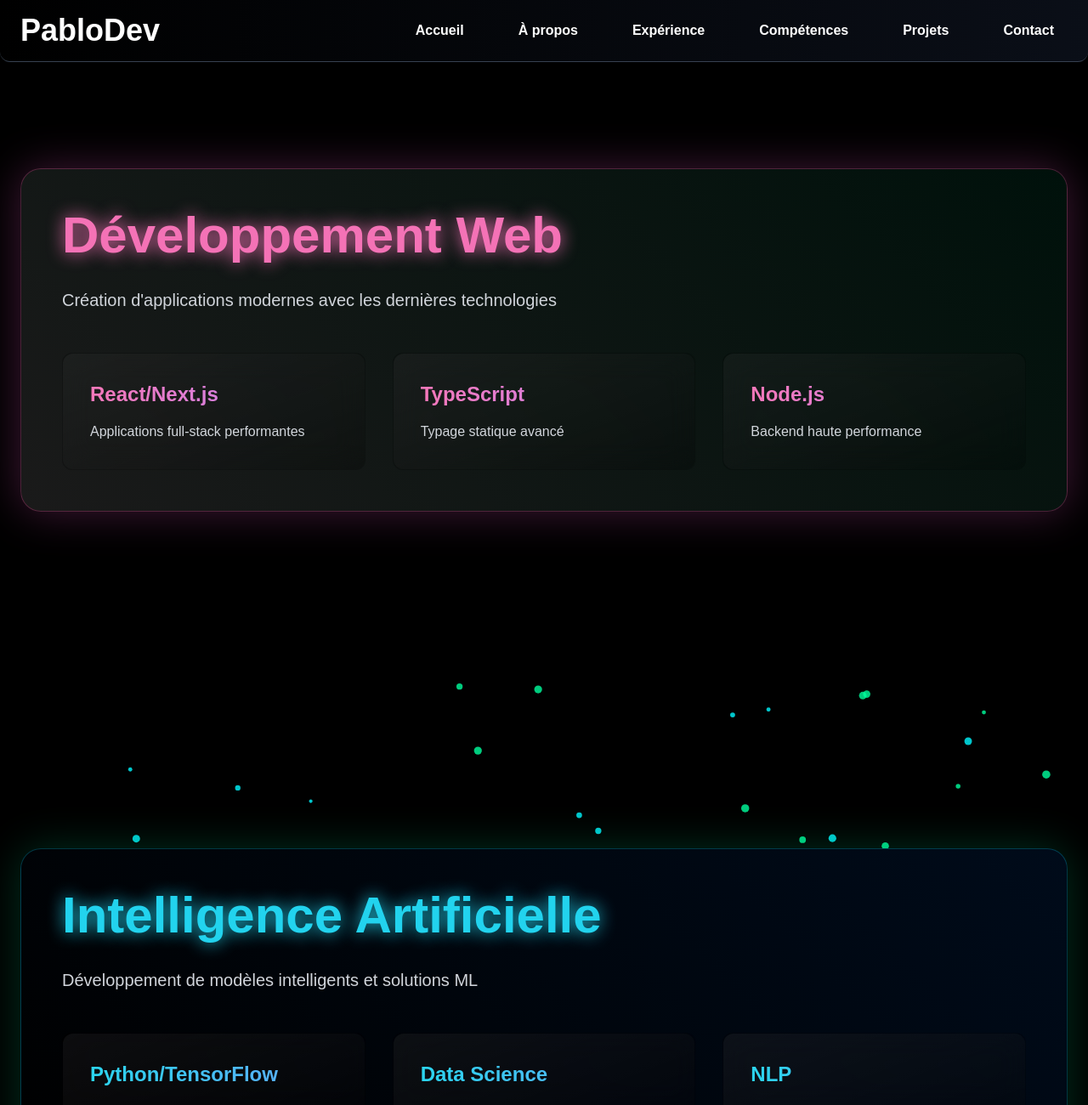
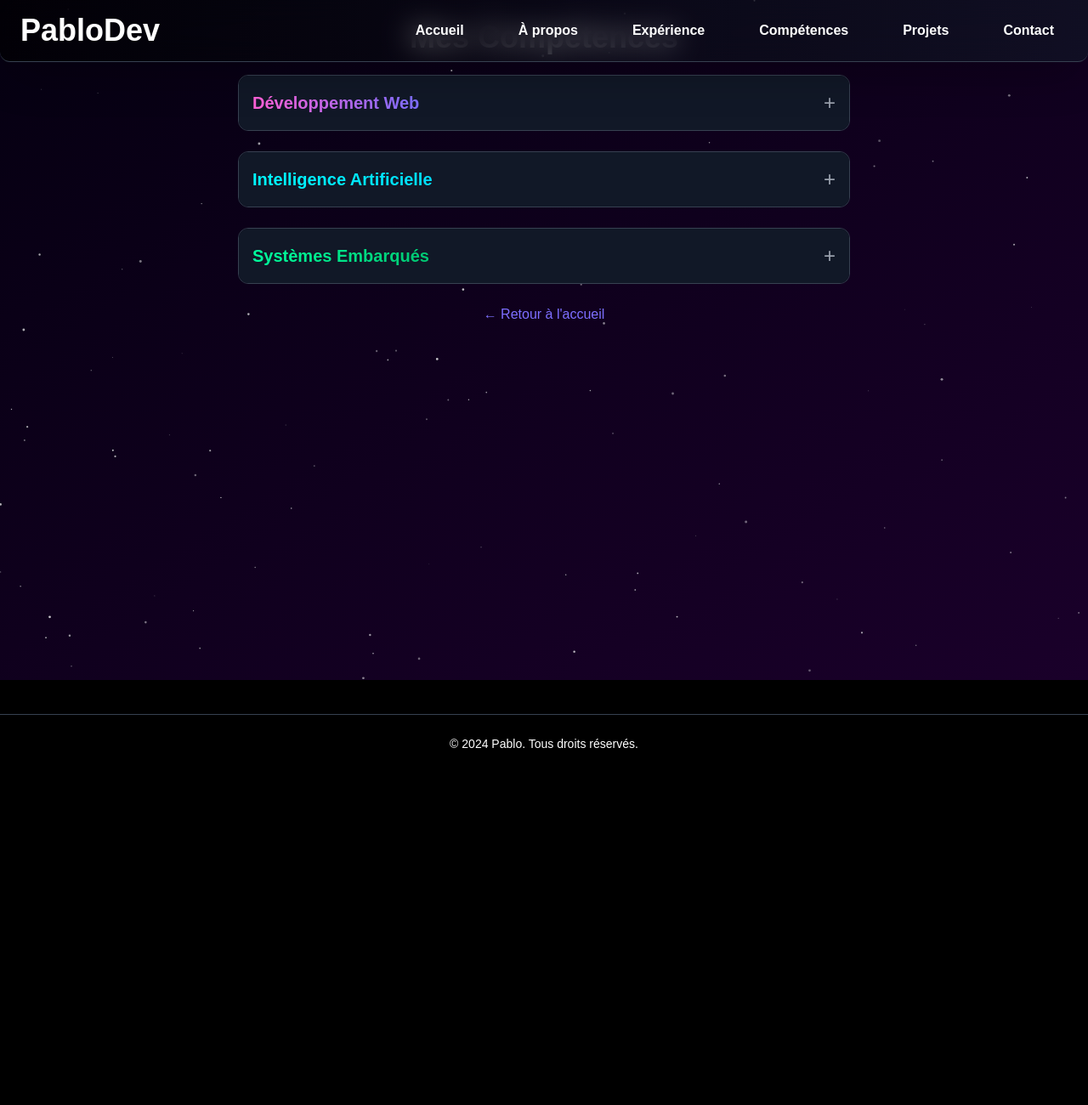
Before and after one commit to PabloDev-bit/portfolio, a Next.js app in the folder my-next-app/: page /skills in a window 1280 px wide. Shown: the top 1300 px of the page at 85% size. After the commit the page ends 909 px from the top, so only its background shows below. Built offline with nearby package versions, Linux system fonts and the light colour scheme.

Commit message:
feat: refactor SkillsPage component for improved structure and performance

```diff
--- a/my-next-app/app/skills/page.tsx
+++ b/my-next-app/app/skills/page.tsx
@@ -1,299 +1,197 @@
-'use client';
+"use client";
+// =============================================================
+// Skills Page – Cosmic Accordion Theme
+// =============================================================
+import React, { useState, useEffect, useRef } from "react";
+import { motion, AnimatePresence } from "framer-motion";
+import Link from "next/link";
 
-import { motion } from 'framer-motion';
-import { useEffect, useRef, useState, useCallback } from 'react';
-
-// Configuration des particules
-class Particle {
-  constructor(
-    public x: number,
-    public y: number,
-    public vx: number,
-    public vy: number,
-    public size: number,
-    public color: string,
-    public alpha: number,
-    public baseSize: number
-  ) {}
-}
-
-const ParticleCanvas = ({ colors, behavior }: { colors: string[]; behavior: 'attract' | 'repel' | 'flock' }) => {
+// INLINE ParticleBackground: full-screen starfield
+function ParticleBackground() {
   const canvasRef = useRef<HTMLCanvasElement>(null);
-  const particles = useRef<Particle[]>([]);
-  const mousePos = useRef({ x: -1000, y: -1000 });
-
-  const initParticles = useCallback(() => {
-    if (!canvasRef.current) return;
-    const canvas = canvasRef.current;
-
-    particles.current = Array.from({ length: 100 }).map(() => {
-      const color = colors[Math.floor(Math.random() * colors.length)];
-      return new Particle(
-        Math.random() * canvas.width,
-        Math.random() * canvas.height,
-        (Math.random() - 0.5) * 0.3,
-        (Math.random() - 0.5) * 0.3,
-        Math.random() * 3 + 2,
-        color,
-        0,
-        Math.random() * 3 + 2
-      );
-    });
-  }, [colors]);
-
-  const updateParticles = useCallback(() => {
-    particles.current.forEach((p) => {
-      // Comportement différent selon la section
-      switch(behavior) {
-        case 'attract':
-          p.vx += (mousePos.current.x - p.x) * 0.0001;
-          p.vy += (mousePos.current.y - p.y) * 0.0001;
-          break;
-        case 'repel':
-          const dx = mousePos.current.x - p.x;
-          const dy = mousePos.current.y - p.y;
-          const dist = Math.sqrt(dx * dx + dy * dy);
-          if (dist < 150) {
-            p.vx -= (dx / dist) * 0.1;
-            p.vy -= (dy / dist) * 0.1;
-          }
-          break;
-        case 'flock':
-          // Logique de flocking...
-          break;
-      }
-
-      p.x += p.vx;
-      p.y += p.vy;
-      p.alpha = Math.min(p.alpha + 0.02, 0.8);
-    });
-  }, [behavior]);
-
   useEffect(() => {
     const canvas = canvasRef.current;
     if (!canvas) return;
-    const ctx = canvas.getContext('2d');
+    const ctx = canvas.getContext("2d");
     if (!ctx) return;
-
-    const animate = () => {
-      ctx.clearRect(0, 0, canvas.width, canvas.height);
-      updateParticles();
-
-      particles.current.forEach((p) => {
+    let animId: number;
+    const dpr = window.devicePixelRatio || 1;
+    const stars: { x: number; y: number; r: number; opacity: number; vx: number; vy: number }[] = [];
+    const init = () => {
+      canvas.width = canvas.offsetWidth * dpr;
+      canvas.height = canvas.offsetHeight * dpr;
+      ctx.scale(dpr, dpr);
+      stars.length = 0;
+      for (let i = 0; i < 120; i++) {
+        stars.push({
+          x: Math.random() * canvas.offsetWidth,
+          y: Math.random() * canvas.offsetHeight,
+          r: Math.random() * 1.2 + 0.3,
+          opacity: Math.random() * 0.5 + 0.3,
+          vx: (Math.random() - 0.5) * 0.1,
+          vy: (Math.random() - 0.5) * 0.1,
+        });
+      }
+    };
+    const render = () => {
+      if (!ctx || !canvas) return;
+      ctx.clearRect(0, 0, canvas.offsetWidth, canvas.offsetHeight);
+      stars.forEach((s) => {
+        s.x += s.vx;
+        s.y += s.vy;
+        if (s.x < 0 || s.x > canvas.offsetWidth) s.vx *= -1;
+        if (s.y < 0 || s.y > canvas.offsetHeight) s.vy *= -1;
+        ctx.globalAlpha = s.opacity;
+        ctx.fillStyle = "#ffffff";
         ctx.beginPath();
-        ctx.arc(p.x, p.y, p.size, 0, Math.PI * 2);
-        ctx.fillStyle = `${p.color}${Math.floor(p.alpha * 255).toString(16).padStart(2, '0')}`;
+        ctx.arc(s.x, s.y, s.r, 0, Math.PI * 2);
         ctx.fill();
       });
-
-      requestAnimationFrame(animate);
+      animId = requestAnimationFrame(render);
     };
-
-    const handleResize = () => {
-      if (!canvas) return;
-      canvas.width = window.innerWidth;
-      canvas.height = window.innerHeight;
-      initParticles();
-    };
-
-    window.addEventListener('resize', handleResize);
-    handleResize();
-    animate();
-
-    return () => window.removeEventListener('resize', handleResize);
-  }, [initParticles, updateParticles]);
-
+    init();
+    render();
+    window.addEventListener("resize", () => { init(); });
+    return () => { cancelAnimationFrame(animId); window.removeEventListener("resize", init); };
+  }, []);
   return (
     <canvas
       ref={canvasRef}
-      className="absolute inset-0 w-full h-full pointer-events-none transition-opacity duration-1000"
-      onMouseMove={(e) => {
-        mousePos.current = { x: e.clientX, y: e.clientY };
-      }}
+      className="absolute inset-0 w-full h-full pointer-events-none"
     />
   );
-};
+}
 
-const SkillSection = ({
-  title,
-  description,
-  particles,
-  theme,
-  children
-}: {
-  title: string;
-  description: string;
-  particles: { colors: string[]; behavior: 'attract' | 'repel' | 'flock' };
-  theme: 'cyber' | 'neon' | 'matrix' | 'space';
-  children: React.ReactNode;
-}) => {
-  const [hovered, setHovered] = useState(false);
+// Theme gradients for each section
+const SECTION_STYLES = {
+  "Développement Web": {
+    gradient: "from-[#ff61d8] to-[#7d6fff]",
+    bar: "bg-gradient-to-r from-[#ff61d8] to-[#7d6fff]",
+  },
+  "Intelligence Artificielle": {
+    gradient: "from-[#00f7ff] to-[#00dcf8]",
+    bar: "bg-gradient-to-r from-[#00f7ff] to-[#00dcf8]",
+  },
+  "Systèmes Embarqués": {
+    gradient: "from-[#00ff9d] to-[#00c772]",
+    bar: "bg-gradient-to-r from-[#00ff9d] to-[#00c772]",
+  },
+} as const;
 
-  return (
-    <motion.section
-      className="relative min-h-screen flex items-center justify-center px-6 overflow-hidden"
-      onViewportEnter={() => setHovered(true)}
-      onViewportLeave={() => setHovered(false)}
-      viewport={{ once: true, margin: "-30% 0px" }}
-    >
-      <ParticleCanvas {...particles} />
+type SectionKey = keyof typeof SECTION_STYLES;
+interface Skill { name: string; level: number }
+interface Section { title: SectionKey; description: string; skills: Skill[] }
 
-      <div className="relative z-10 max-w-7xl mx-auto w-full">
-        <motion.div
-          className={`p-12 rounded-3xl backdrop-blur-xl border ${
-            theme === 'cyber' ? 'border-pink-500/30' :
-            theme === 'neon' ? 'border-cyan-500/30' :
-            'border-emerald-500/30'
-          }`}
-          initial={{ opacity: 0, y: 100 }}
-          whileInView={{ opacity: 1, y: 0 }}
-          transition={{ duration: 1 }}
-          style={{
-            background: `linear-gradient(45deg, ${theme === 'cyber' ? '#1a1a1a' : '#000'}, ${theme === 'neon' ? '#000b1a' : '#00110b'})`,
-            boxShadow: `0 0 50px ${theme === 'cyber' ? '#ff61d840' : '#00ff9d30'}`
-          }}
-        >
-          <motion.h2
-            className={`text-6xl font-bold mb-8 ${
-              theme === 'cyber' ? 'text-pink-400' :
-              theme === 'neon' ? 'text-cyan-400' :
-              'text-emerald-400'
-            }`}
-            animate={hovered ? { textShadow: "0 0 20px currentColor" } : {}}
-            transition={{ duration: 1 }}
-          >
-            {title}
-          </motion.h2>
+const SECTIONS: Section[] = [
+  {
+    title: "Développement Web",
+    description: "Interfaces réactives, SSR & performances optimisées.",
+    skills: [
+      { name: "React / Next.js", level: 95 },
+      { name: "TypeScript", level: 92 },
+      { name: "Node.js", level: 90 },
+      { name: "Tailwind CSS", level: 88 },
+    ],
+  },
+  {
+    title: "Intelligence Artificielle",
+    description: "Modèles ML, Chatbots & pipelines de données.",
+    skills: [
+      { name: "Python / TensorFlow", level: 85 },
+      { name: "NLP / LLM", level: 80 },
+      { name: "Data Science", level: 78 },
+    ],
+  },
+  {
+    title: "Systèmes Embarqués",
+    description: "Firmware temps réel & IoT basse consommation.",
+    skills: [
+      { name: "C++20", level: 82 },
+      { name: "Rust", level: 75 },
+      { name: "Embedded IoT", level: 70 },
+    ],
+  },
+];
 
-          <motion.p
-            className="text-xl text-gray-300 mb-12 max-w-3xl"
-            initial={{ opacity: 0 }}
-            animate={{ opacity: 1 }}
-            transition={{ delay: 0.5 }}
-          >
-            {description}
-          </motion.p>
-
-          <div className="grid grid-cols-1 md:grid-cols-2 lg:grid-cols-3 gap-8">
-            {children}
-          </div>
-        </motion.div>
-      </div>
-    </motion.section>
-  );
-};
-
-const SkillCard = ({ title, description, theme }: { title: string; description: string; theme: string }) => {
-  const [isHovered, setIsHovered] = useState(false);
-
-  return (
-    <motion.div
-      className="relative p-8 rounded-xl backdrop-blur-lg border bg-black/20 hover:bg-black/40 transition-all"
-      onHoverStart={() => setIsHovered(true)}
-      onHoverEnd={() => setIsHovered(false)}
-      animate={{
-        borderColor: isHovered ?
-          theme === 'cyber' ? '#ff61d8' :
-          theme === 'neon' ? '#00f7ff' : '#00ff9d' : 'transparent',
-        y: isHovered ? -10 : 0
-      }}
-      transition={{ duration: 0.3 }}
-    >
-      <div className="absolute inset-0 rounded-xl bg-gradient-to-br from-white/5 to-transparent" />
-
-      <h3 className={`text-2xl font-bold mb-4 bg-gradient-to-r ${
-        theme === 'cyber' ? 'from-pink-400 to-purple-400' :
-        theme === 'neon' ? 'from-cyan-400 to-blue-400' :
-        'from-green-400 to-emerald-400'
-      } bg-clip-text text-transparent`}>
-        {title}
-      </h3>
-      <p className="text-gray-300">{description}</p>
-
-      <motion.div
-        className="absolute inset-0 rounded-xl border pointer-events-none"
-        animate={{
-          opacity: isHovered ? 1 : 0,
-          borderColor: theme === 'cyber' ? '#ff61d8' :
-                      theme === 'neon' ? '#00f7ff' : '#00ff9d'
-        }}
-        transition={{ duration: 0.3 }}
-      />
-    </motion.div>
-  );
+// Accordion animation variants
+const variants = {
+  open: { height: "auto", opacity: 1 },
+  collapsed: { height: 0, opacity: 0 },
 };
 
 export default function SkillsPage() {
+  const [openIndex, setOpenIndex] = useState<number | null>(null);
+  const toggle = (i: number) => setOpenIndex(openIndex === i ? null : i);
+
   return (
-    <div className="relative min-h-screen bg-black text-white overflow-hidden">
-      <SkillSection
-        title="Développement Web"
-        description="Création d'applications modernes avec les dernières technologies"
-        particles={{ colors: ['#ff61d8', '#7d6fff'], behavior: 'attract' }}
-        theme="cyber"
-      >
-        <SkillCard
-          title="React/Next.js"
-          description="Applications full-stack performantes"
-          theme="cyber"
-        />
-        <SkillCard
-          title="TypeScript"
-          description="Typage statique avancé"
-          theme="cyber"
-        />
-        <SkillCard
-          title="Node.js"
-          description="Backend haute performance"
-          theme="cyber"
-        />
-      </SkillSection>
-
-      <SkillSection
-        title="Intelligence Artificielle"
-        description="Développement de modèles intelligents et solutions ML"
-        particles={{ colors: ['#00f7ff', '#00ff9d'], behavior: 'repel' }}
-        theme="neon"
-      >
-        <SkillCard
-          title="Python/TensorFlow"
-          description="Deep Learning & Réseaux de neurones"
-          theme="neon"
-        />
-        <SkillCard
-          title="Data Science"
-          description="Analyse de données complexes"
-          theme="neon"
-        />
-        <SkillCard
-          title="NLP"
-          description="Traitement du langage naturel"
-          theme="neon"
-        />
-      </SkillSection>
-
-      <SkillSection
-        title="Systèmes Embarqués"
-        description="Développement bas niveau et solutions matérielles"
-        particles={{ colors: ['#00ff9d', '#0066ff'], behavior: 'flock' }}
-        theme="matrix"
-      >
-        <SkillCard
-          title="C++20/23"
-          description="Optimisation système"
-          theme="matrix"
-        />
-        <SkillCard
-          title="Rust"
-          description="Sécurité mémoire"
-          theme="matrix"
-        />
-        <SkillCard
-          title="IoT"
-          description="Objets connectés"
-          theme="matrix"
-        />
-      </SkillSection>
-    </div>
+    <main className="relative overflow-hidden bg-gradient-to-br from-[#050011] to-[#1a002a] min-h-screen text-white">
+      <ParticleBackground />
+      <div className="relative z-10 max-w-3xl mx-auto p-6 space-y-6">
+        <h1 className="text-4xl font-bold text-center mb-4">Mes Compétences</h1>
+        {SECTIONS.map((sec, idx) => (
+          <div key={sec.title} className="border border-gray-700 rounded-xl overflow-hidden backdrop-blur-sm">
+            <button
+              onClick={() => toggle(idx)}
+              className={`w-full flex justify-between items-center p-4 bg-gray-900 hover:bg-gray-800 transition-shadow
+                ${openIndex===idx?`shadow-lg shadow-[rgba(255,255,255,0.15)]`:''}`}
+            >
+              <motion.span
+                initial={{ x: -20, opacity: 0 }}
+                animate={{ x: 0, opacity: 1 }}
+                transition={{ delay: 0.1 }}
+                className={`text-xl font-semibold bg-clip-text text-transparent bg-gradient-to-r ${SECTION_STYLES[sec.title].gradient}`}
+              >
+                {sec.title}
+              </motion.span>
+              <motion.span
+                animate={{ rotate: openIndex===idx?45:0 }}
+                transition={{ type: 'spring', stiffness: 300, damping: 20 }}
+                className="text-gray-400 text-2xl"
+              >
+                +
+              </motion.span>
+            </button>
+            <AnimatePresence initial={false}>
+              {openIndex===idx && (
+                <motion.div
+                  key="content"
+                  initial="collapsed"
+                  animate="open"
+                  exit="collapsed"
+                  variants={variants}
+                  transition={{ duration: 0.5, ease: 'easeInOut' }}
+                  className="px-6 pb-6 bg-gray-800"
+                >
+                  <p className="text-gray-300 mb-4">{sec.description}</p>
+                  <div className="space-y-4">
+                    {sec.skills.map((sk, i) => (
+                      <div key={sk.name}>
+                        <div className="flex justify-between mb-1">
+                          <span>{sk.name}</span>
+                          <span>{sk.level}%</span>
+                        </div>
+                        <div className="w-full bg-gray-700 h-3 rounded-full overflow-hidden">
+                          <motion.div
+                            className={`${SECTION_STYLES[sec.title].bar} h-3 rounded-full`}
+                            initial={{ width: 0 }}
+                            animate={{ width: `${sk.level}%` }}
+                            transition={{ duration: 1, ease: 'easeOut', delay: i*0.1 }}
+                          />
+                        </div>
+                      </div>
+                    ))}
+                  </div>
+                </motion.div>
+              )}
+            </AnimatePresence>
+          </div>
+        ))}
+        <div className="text-center mt-8">
+          <Link href="/" className="text-[#7d6fff] hover:underline">
+            ← Retour à l'accueil
+          </Link>
+        </div>
+      </div>
+    </main>
   );
 }
```
